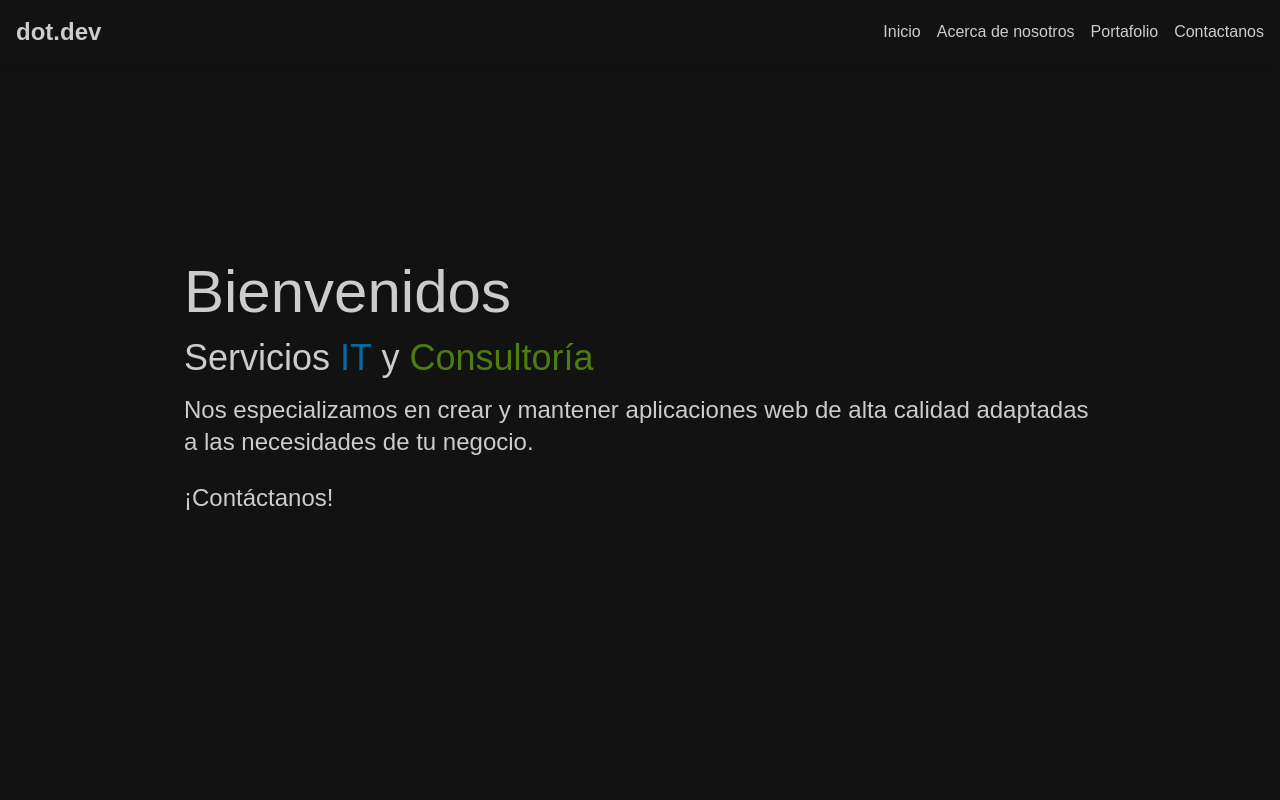
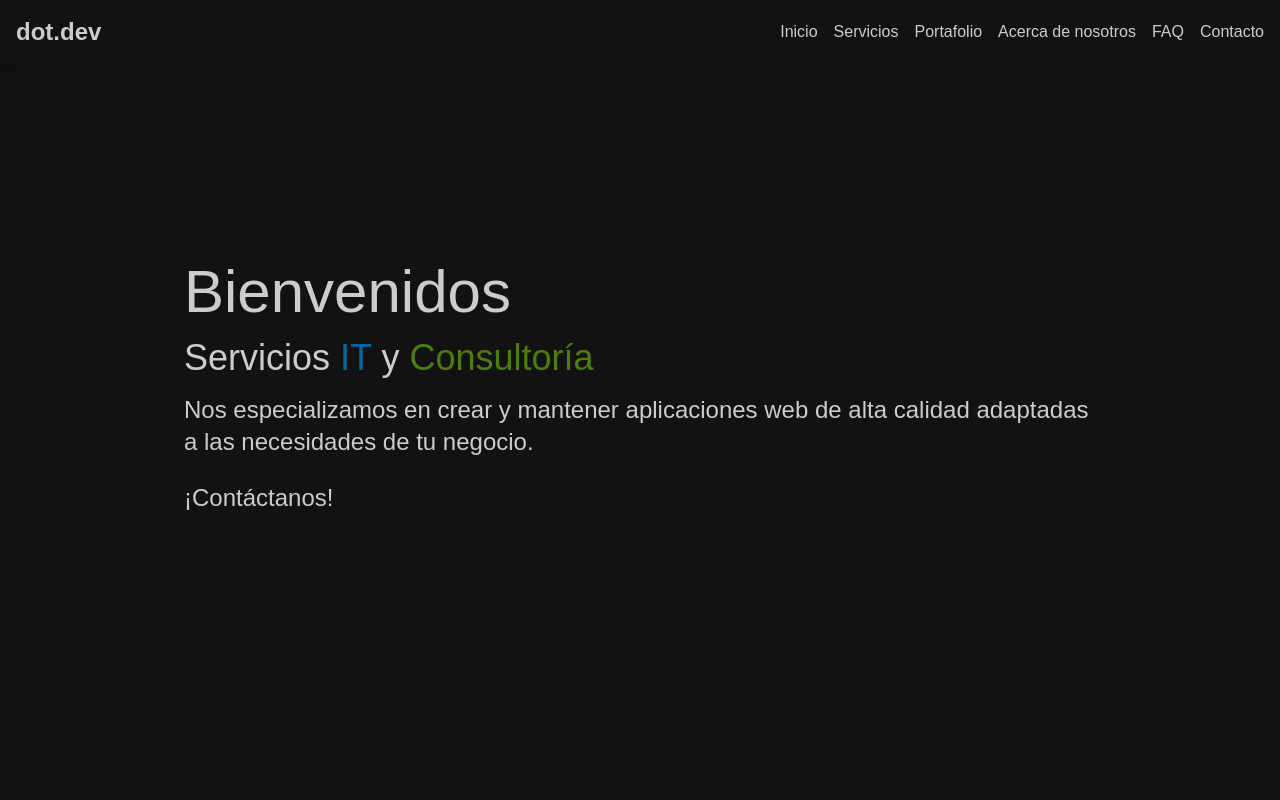
Before and after one commit to bit-rec98/dot.code, an Angular app in the folder frontend/: page / in a window 1280 px wide. Shown: the top 800 px of the page. Built offline with nearby package versions, Linux system fonts and the light colour scheme.

Commit message:
Added development progress

```diff
--- a/frontend/src/app/components/contact/contact.component.html
+++ b/frontend/src/app/components/contact/contact.component.html
@@ -2,6 +2,7 @@
   <article
     class="bg-opacity-10 backdrop-blur-md rounded-lg p-8 shadow-lg"
     style="background-color: rgba(18, 18, 18, 0.6)"
+    id="contactSection"
   >
     <h1 class="text-3xl font-bold mb-8 text-center" style="color: var(--white)">
       Contáctanos
--- a/frontend/src/app/components/sidenav/sidenav.component.html
+++ b/frontend/src/app/components/sidenav/sidenav.component.html
@@ -42,7 +42,7 @@
     <ul class="flex flex-col gap-6">
       <li>
         <a
-          routerLink="/"
+          (click)="scrollToSection('ctaSection')"
           (click)="close()"
           class="text-lg py-2 block transition-colors"
           style="color: var(--white)"
@@ -52,7 +52,7 @@
       </li>
       <li>
         <a
-          routerLink="/about"
+          (click)="scrollToSection('aboutSection')"
           (click)="close()"
           class="text-lg py-2 block transition-colors"
           style="color: var(--white)"
@@ -62,7 +62,7 @@
       </li>
       <li>
         <a
-          routerLink="/projects"
+          (click)="scrollToSection('portfolioSection')"
           (click)="close()"
           class="text-lg py-2 block transition-colors"
           style="color: var(--white)"
@@ -72,7 +72,7 @@
       </li>
       <li>
         <a
-          routerLink="/contact"
+          (click)="scrollToSection('contactSection')"
           (click)="close()"
           class="text-lg py-2 block transition-colors"
           style="color: var(--white)"
--- a/frontend/src/app/components/sidenav/sidenav.component.ts
+++ b/frontend/src/app/components/sidenav/sidenav.component.ts
@@ -5,7 +5,7 @@ import { RouterLink } from '@angular/router';
 @Component({
   selector: 'app-sidenav',
   standalone: true,
-  imports: [CommonModule, RouterLink],
+  imports: [CommonModule],
   templateUrl: './sidenav.component.html',
   styleUrl: './sidenav.component.scss',
 })
@@ -16,4 +16,20 @@ export class SidenavComponent {
   close(): void {
     this.closeMenu.emit();
   }
+
+  scrollToSection(sectionId: string): void {
+    // Cierra el sidenav
+    this.close();
+
+    // Pequeño retraso para asegurar que la navegación funcione correctamente
+    setTimeout(() => {
+      const element = document.getElementById(sectionId);
+      if (element) {
+        element.scrollIntoView({
+          behavior: 'smooth',
+          block: 'start',
+        });
+      }
+    }, 300);
+  }
 }
--- a/frontend/src/app/layout/header/header.component.html
+++ b/frontend/src/app/layout/header/header.component.html
@@ -4,39 +4,61 @@
   style="background-color: var(--black); color: var(--white)"
 >
   <nav class="flex flex-row items-center justify-between p-2 md:p-4">
-    <a routerLink="/" class="text-2xl font-bold" style="color: var(--white)"
+    <a
+      (click)="scrollToSection('ctaSection')"
+      class="text-2xl font-bold"
+      style="color: var(--white); cursor: pointer"
       >dot.dev</a
     >
 
     <!-- Menu for desktop - hidden on mobile -->
     <ul class="hidden md:flex flex-row items-center justify-between gap-4">
       <li>
-        <a routerLink="" class="transition-colors" style="color: var(--white)"
+        <a
+          (click)="scrollToSection('ctaSection')"
+          class="transition-colors"
+          style="color: var(--white); cursor: pointer"
           >Inicio</a
         >
       </li>
       <li>
         <a
-          routerLink="/about"
+          (click)="scrollToSection('servicesSection')"
           class="transition-colors"
-          style="color: var(--white)"
+          style="color: var(--white); cursor: pointer"
+          >Servicios</a
+        >
+      </li>
+      <li>
+        <a
+          (click)="scrollToSection('portfolioSection')"
+          class="transition-colors"
+          style="color: var(--white); cursor: pointer"
+          >Portafolio</a
+        >
+      </li>
+      <li>
+        <a
+          (click)="scrollToSection('aboutSection')"
+          class="transition-colors"
+          style="color: var(--white); cursor: pointer"
           >Acerca de nosotros</a
         >
       </li>
       <li>
         <a
-          routerLink="/projects"
+          (click)="scrollToSection('faqSection')"
           class="transition-colors"
-          style="color: var(--white)"
-          >Portafolio</a
+          style="color: var(--white); cursor: pointer"
+          >FAQ</a
         >
       </li>
       <li>
         <a
-          routerLink="/contact"
+          (click)="scrollToSection('contactSection')"
           class="transition-colors"
-          style="color: var(--white)"
-          >Contactanos</a
+          style="color: var(--white); cursor: pointer"
+          >Contacto</a
         >
       </li>
     </ul>
--- a/frontend/src/app/layout/header/header.component.ts
+++ b/frontend/src/app/layout/header/header.component.ts
@@ -1,16 +1,19 @@
 import { Component } from '@angular/core';
 import { SidenavComponent } from '../../components/sidenav/sidenav.component';
 import { RouterLink } from '@angular/router';
+import { ViewportScroller } from '@angular/common';
 
 @Component({
   selector: 'app-header',
   standalone: true,
-  imports: [SidenavComponent, RouterLink],
+  imports: [SidenavComponent],
   templateUrl: './header.component.html',
   styleUrl: './header.component.scss',
 })
 export class HeaderComponent {
   isSidenavOpen = false;
+
+  constructor(private viewportScroller: ViewportScroller) {}
 
   toggleSidenav(): void {
     this.isSidenavOpen = !this.isSidenavOpen;
@@ -19,4 +22,21 @@ export class HeaderComponent {
   closeSidenav(): void {
     this.isSidenavOpen = false;
   }
+
+  scrollToSection(sectionId: string): void {
+    // Cierra el sidenav si está abierto
+    this.closeSidenav();
+
+    // Pequeño retraso para asegurar que la navegación funcione correctamente
+    setTimeout(() => {
+      // Desplazamiento suave a la sección
+      const element = document.getElementById(sectionId);
+      if (element) {
+        element.scrollIntoView({
+          behavior: 'smooth',
+          block: 'start',
+        });
+      }
+    }, 100);
+  }
 }
--- a/frontend/src/app/pages/home/home.component.html
+++ b/frontend/src/app/pages/home/home.component.html
@@ -1,6 +1,7 @@
-<section class="sm:w-1/2 lg:w-5/6 mx-auto" id="ctaSection">
+<section class="sm:w-1/2 lg:w-5/6 mx-auto">
   <article
     class="flex flex-col justify-center items-start min-h-screen px-4 sm:px-8 lg:px-16"
+    id="ctaSection"
   >
     <h1 class="text-4xl sm:text-5xl lg:text-6xl">Bienvenidos</h1>
     <h2 class="text-2xl sm:text-3xl lg:text-4xl my-4">
@@ -11,16 +12,14 @@
       Nos especializamos en crear y mantener aplicaciones web de alta calidad
       adaptadas a las necesidades de tu negocio.
     </h3>
-    <a routerLink="/contact" class="text-lg sm:text-xl lg:text-2xl my-6"
-      >¡Contáctanos!</a
-    >
+    <button type="button" class="text-lg sm:text-xl lg:text-2xl my-6" style="cursor: pointer;" (click)="scrollToSection('contactSection')">¡Contáctanos!</button>
   </article>
 </section>
 
 <hr class="my-4" />
 
 <section class="sm:w-1/2 lg:w-5/6 mx-auto">
-  <article class="min-h-screen px-4 sm:px-8 lg:px-16">
+  <article class="min-h-screen px-4 sm:px-8 lg:px-16" id="servicesSection">
     <h1 class="text-2xl sm:text-3xl">Nuestros Servicios</h1>
     <p class="text-base sm:text-lg">
       Ofrecemos una amplia gama de servicios que incluyen desarrollo de
@@ -43,7 +42,7 @@
 <hr class="my-4" />
 
 <section class="sm:w-1/2 lg:w-5/6 mx-auto">
-  <article class="min-h-screen px-4 sm:px-8 lg:px-16">
+  <article class="min-h-screen px-4 sm:px-8 lg:px-16" id="portfolioSection">
     <h1 class="text-2xl sm:text-3xl">Nuestro Trabajo</h1>
     <p class="text-base sm:text-lg mb-8">
       Explora nuestro portafolio de proyectos exitosos donde entregamos
@@ -205,7 +204,7 @@
 <hr class="my-4" />
 
 <section class="sm:w-1/2 lg:w-5/6 mx-auto">
-  <article class="min-h-screen px-4 sm:px-8 lg:px-16">
+  <article class="min-h-screen px-4 sm:px-8 lg:px-16" id="aboutSection">
     <h1 class="text-2xl sm:text-3xl">Sobre Nosotros</h1>
     <p class="text-base sm:text-lg">
       Somos un equipo de desarrolladores apasionados dedicados a construir y
@@ -218,7 +217,7 @@
 <hr class="my-4" />
 
 <section class="sm:w-1/2 lg:w-5/6 mx-auto">
-  <article class="min-h-screen px-4 sm:px-8 lg:px-16">
+  <article class="min-h-screen px-4 sm:px-8 lg:px-16" id="testimonialsSection">
     <h1 class="text-2xl sm:text-3xl">Testimonios</h1>
     <p class="text-base sm:text-lg mb-8">
       Escucha lo que nuestros clientes tienen que decir sobre nuestros
@@ -335,7 +334,7 @@
 <hr class="my-4" />
 
 <section class="sm:w-1/2 lg:w-5/6 mx-auto">
-  <article class="min-h-screen px-4 sm:px-8 lg:px-16">
+  <article class="min-h-screen px-4 sm:px-8 lg:px-16" id="technologiesSection">
     <h1 class="text-2xl sm:text-3xl">Tecnologías que Usamos</h1>
     <p class="text-base sm:text-lg mb-8">
       Aprovechamos las últimas tecnologías y frameworks para entregar
@@ -452,7 +451,7 @@
 <hr class="my-4" />
 
 <section class="sm:w-1/2 lg:w-5/6 mx-auto">
-  <article class="min-h-screen px-4 sm:px-8 lg:px-16">
+  <article class="min-h-screen px-4 sm:px-8 lg:px-16" id="faqSection">
     <h1 class="text-2xl sm:text-3xl">Preguntas Frecuentes</h1>
     <p class="text-base sm:text-lg">
       Encuentra respuestas a preguntas comunes sobre nuestros servicios de
@@ -464,7 +463,7 @@
 <hr class="my-4" />
 
 <section class="px-4 md:px-8 lg:px-16 max-w-7xl mx-auto">
-  <article class="min-h-screen px-4 sm:px-8 lg:px-16 p-8">
+  <article class="min-h-screen px-4 sm:px-8 lg:px-16 p-8" id="ideasSection">
     <h1 class="text-2xl sm:text-3xl">Ideas</h1>
     <p class="text-base sm:text-lg mb-8">
       Mantente actualizado con las últimas tendencias e ideas en desarrollo y
--- a/frontend/src/app/pages/home/home.component.ts
+++ b/frontend/src/app/pages/home/home.component.ts
@@ -23,8 +23,7 @@ import { ContactComponent } from '../../components/contact/contact.component';
     CommonModule,
     NgFor,
     ReactiveFormsModule,
-    RouterLink,
-    ContactComponent
+    ContactComponent,
   ],
   providers: [],
   templateUrl: './home.component.html',
@@ -614,4 +613,19 @@ export class HomeComponent implements OnInit, OnDestroy {
       this.contactForm.reset();
     }
   }
+
+  /**
+   * Método para navegar a una sección específica de la página
+   * - Utiliza el ID de la sección para encontrar el elemento en el DOM
+   * @param sectionId
+   */
+  scrollToSection(sectionId: string): void {
+    const element = document.getElementById(sectionId);
+    if (element) {
+      element.scrollIntoView({
+        behavior: 'smooth',
+        block: 'start',
+      });
+    }
+  }
 }
--- a/frontend/src/index.html
+++ b/frontend/src/index.html
@@ -1,13 +1,14 @@
-<!doctype html>
-<html lang="en">
+<!DOCTYPE html>
+<html lang="es">
   <head>
-  <meta charset="utf-8">
+    <meta charset="utf-8" />
     <title>dot.code</title>
-  <base href="/">
-  <meta name="viewport" content="width=device-width, initial-scale=1">
-  <!-- <link rel="icon" type="image/x-icon" href="favicon.ico"> -->
-  <!-- <link href="https://fonts.googleapis.com/css2?family=Roboto:wght@300;400;500&display=swap" rel="stylesheet"> -->
-  <!-- <link href="https://fonts.googleapis.com/icon?family=Material+Icons" rel="stylesheet"> -->
+    <base href="/" />
+    <meta name="viewport" content="width=device-width, initial-scale=1" />
+    <meta
+      name="description"
+      content="dot.dev - Tu socio digital para desarrollo web y diseño. Creamos sitios web y aplicaciones impresionantes que elevan tu marca. ¡Contáctanos hoy!"
+    />
   </head>
   <body>
     <app-root></app-root>
--- a/frontend/src/styles.scss
+++ b/frontend/src/styles.scss
@@ -4,21 +4,25 @@
 
 /* You can add global styles to this file, and also import other style files */
 
-*{
+* {
   margin: 0;
   padding: 0;
   box-sizing: border-box;
   scroll-behavior: smooth;
-  font-family: 'Poppins', sans-serif;
+  font-family: "Poppins", sans-serif;
 }
 
-
-body{
+body {
   background-color: var(--black);
   color: var(--white);
 }
 
-:root{
-  --white: #CCCCCC;
+:root {
+  --white: #cccccc;
   --black: #121212;
 }
+
+/* Ajuste para scroll considerando el header fijo */
+html {
+  scroll-padding-top: 80px;
+}
```
Lines whose indentation alone changed are shown as unchanged.
